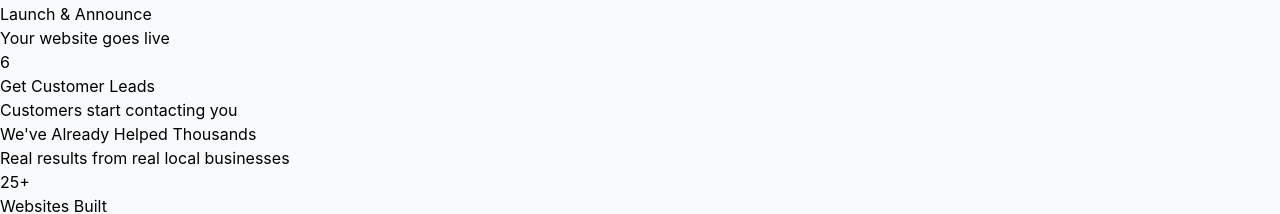
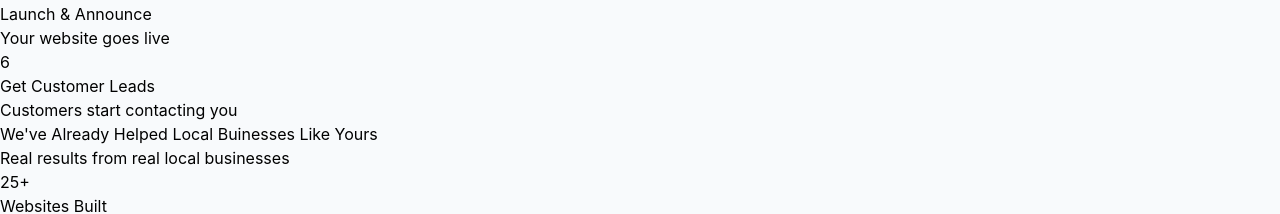
Before and after one commit to ankitK-ydv/a2-power-platform, a React (Vite) app: page / in a window 1280 px wide. Shown: the part 3100-3314 px from the top of the page. Built offline with nearby package versions, Linux system fonts and the light colour scheme.

Commit message:
MInor chbges

```diff
--- a/src/LandingPage.jsx
+++ b/src/LandingPage.jsx
@@ -546,7 +546,7 @@ const StatsSection = () => {
         <FadeInUp>
           <div className="text-center mb-12">
             <h2 className="text-3xl sm:text-4xl font-bold mb-4">
-              We've Already Helped Thousands
+              We've Already Helped Local Buinesses Like Yours
             </h2>
             <p className="text-lg text-white/90">
               Real results from real local businesses
```
